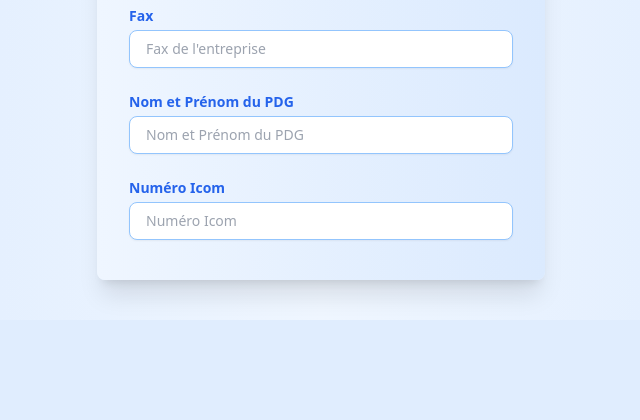
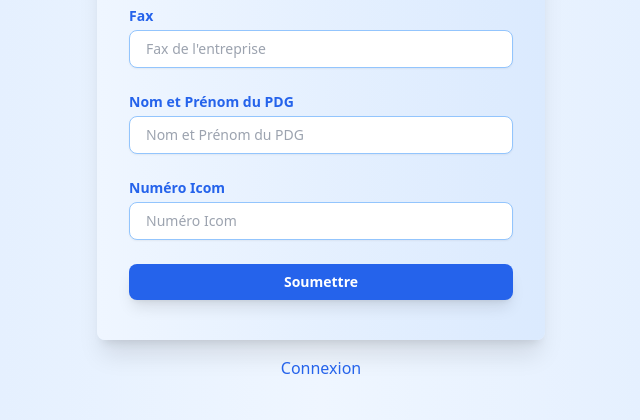
Before and after one commit to Kartyxx/Format, a PHP site: page /inscription.php in a window 1280 px wide. Shown: the part 1322-1742 px from the top of the page, without its empty margins (319-959 px from the left). Before the commit the page ends 1642 px from the top, so only its background shows below. Run offline with PHP 8.4, Linux system fonts and the light colour scheme; some libraries are stand-ins or nearby versions.

Commit message:
Update inscription.php

```diff
--- a/src/inscription.php
+++ b/src/inscription.php
@@ -162,5 +162,13 @@ if ($_SERVER['REQUEST_METHOD'] == 'POST') {
         class="px-4 py-2 w-full border border-blue-300 rounded-lg focus:outline-none focus:ring-2 focus:ring-blue-500 focus:border-transparent text-sm bg-white shadow-sm" />
     </div>
 
-    <!-- Submit Button -->
-    <button type="submit" class="mt-8 px-4 py-2 w-full bg-blue-600 hover:bg-blue-700 text-sm text-white font-semibold rounded-lg shadow-lg transition duration
+    <button type="submit" class="mt-8 px-4 py-2 w-full bg-blue-600 hover:bg-blue-700 text-sm text-white font-semibold rounded-lg shadow-lg transition duration-200 ease-in-out transform hover:scale-105">
+      Soumettre
+    </button>
+  </form>
+
+  <div class="text-center mt-4">
+    <a href="connexion.php" class="text-blue-600 hover:text-blue-700">Connexion</a>
+  </div>
+
+</div>
```
